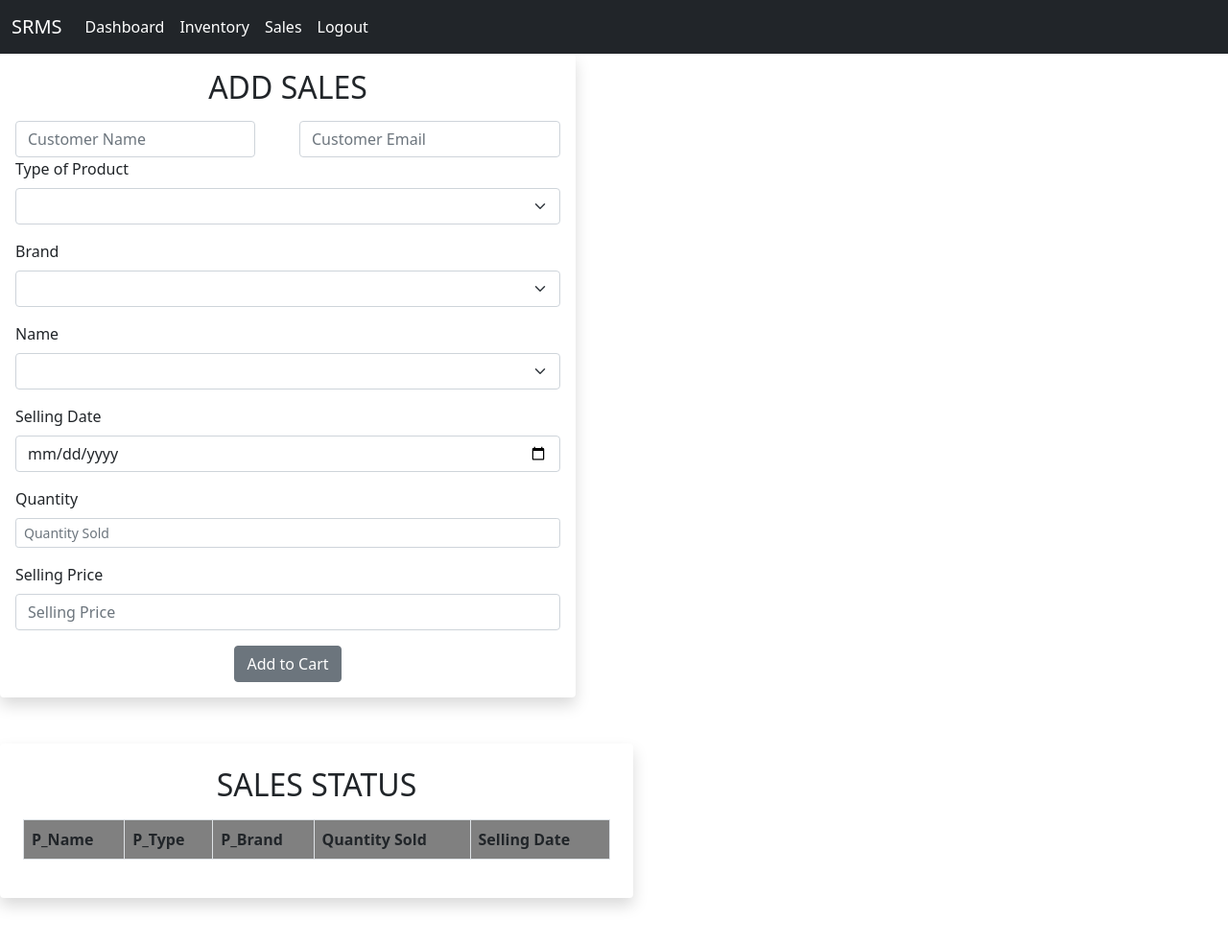
After one commit to Mayank-711/SalesandRetail, a Django app: page /sales/ in a window 1280 px wide; the page is wider, and only the part inside the window is pictured. The commit adds this page. Shown: that part at 96% size. Run offline with Django 5.2, Linux system fonts and the light colour scheme; data comes from the database, SQL or seed files in the repository; both versions use the stored data as it was after the commit; lists and menus that the app fills with data are empty.

Commit message:
salesmodel

```diff
--- a/SalesandRetail/SalesandRetail/urls.py
+++ b/SalesandRetail/SalesandRetail/urls.py
@@ -27,4 +27,5 @@ urlpatterns = [
     path('logout/',views.LogoutPage,name ='logout'),
     path('dashboard/',iviews.Dashboard,name='dashboard'),
     path('inventory/',iviews.inventory,name='inventory'),
+    path('sales/',iviews.SalesPage,name='sales'),
 ]
--- a/SalesandRetail/inventory/views.py
+++ b/SalesandRetail/inventory/views.py
@@ -2,13 +2,13 @@ from django.shortcuts import render,redirect,get_object_or_404
 from django.contrib.auth.decorators import login_required
 from django.contrib.auth import authenticate
 from .models import *
+from django.http import JsonResponse
 # Create your views here.
 
 
 def inventory(request):
     user = request.user
     username = user.username
-    print(username)
     if request.method=="POST":
         data=request.POST
         P_Type=data.get("typeofproduct")
@@ -25,3 +25,12 @@ def inventory(request):
 
 def Dashboard(request):
     return render(request,'inventory/dashboard.html')
+
+def SalesPage(request):
+    user = request.user
+    username = user.username
+    producttype = Inventory.objects.filter(username=username).values('P_Type').distinct()
+    btype = Inventory.objects.filter(username=username).values('P_Brand').distinct()
+    ntype = Inventory.objects.filter(username=username).values('p_Name').distinct()
+    context = {'ptypes':producttype,'brandtypes':btype,'pnames':ntype}
+    return render(request,'inventory/sales.html',context=context)
--- a/SalesandRetail/templates/inventory/base.html
+++ b/SalesandRetail/templates/inventory/base.html
@@ -17,7 +17,7 @@
             <div class="navbar-nav">
               <a class="nav-link active" aria-current="page" href="{% url 'dashboard'%}">Dashboard</a>
               <a class="nav-link active" aria-current="page" href="{% url 'inventory'%}">Inventory</a>
-              <a class="nav-link active" aria-current="page" href="#">Sales</a>
+              <a class="nav-link active" aria-current="page" href="{% url 'sales'%}">Sales</a>
               <a class="nav-link active" aria-current="page" href="{% url 'logout'%}">Logout</a>
               <a class="nav-link active" aria-current="page" href="#" style="color: white; padding-left: 900px;">&#128100;: {{ user.username }}</a>
             </div>
--- /dev/null
+++ b/SalesandRetail/templates/inventory/sales.html
@@ -0,0 +1,88 @@
+{% extends 'inventory/base.html' %}
+{% block content %}
+<form method="post">
+    {% csrf_token %}
+    <div class="shadow p-3 mb-5 bg-white rounded" style="max-width: 600px;">
+        <h2 class="text-center mb-3">ADD SALES</h2>
+        <div class="row">
+            <div class="col">
+                <input type="text" class="form-control" placeholder="Customer Name" aria-label="First name" name="cname" style="max-width: 250px;">
+            </div>
+            <div class="col">
+                <input type="email" class="form-control" placeholder="Customer Email" aria-label="email" name="cmail">
+            </div>
+        </div>
+        <label for="stype" class="form-label">Type of Product</label>
+        <select id="stype" class="form-select mb-3" aria-label="Type of Product" name="stype">
+            {% for ptype in ptypes %}
+            <option value="{{ ptype.P_Type }}">{{ ptype.P_Type }}</option>
+            {% endfor %}
+        </select>
+
+        <label for="sbrand" class="form-label">Brand</label>
+        <select id="sbrand" class="form-select mb-3" aria-label="Brand" name="sbrand">
+            {% for btype in brandtypes %}
+            <option value="{{ btype.P_Brand }}">{{ btype.P_Brand }}</option>
+            {% endfor %}
+        </select>
+
+        <label for="sname" class="form-label">Name</label>
+        <select id="sname" class="form-select mb-3" aria-label="Name" name="sname">
+            {% for pname in pnames %}
+            <option value="{{ pname.p_Name }}">{{ pname.p_Name }}</option>
+            {% endfor %}
+        </select>
+
+        <div class="mb-3">
+            <label for="sellingDate" class="form-label">Selling Date</label>
+            <input type="date" class="form-control" id="sellingDate" name="sellingDate">
+        </div>
+
+        <div class="mb-3">
+            <label for="scount" class="form-label">Quantity</label>
+            <input type="text" class="form-control form-control-sm" id="scount" placeholder="Quantity Sold" name="scount">
+        </div>
+        <div class="mb-3">
+            <label for="sellingPrice" class="form-label">Selling Price</label>
+            <input type="text" class="form-control" id="sellingPrice" placeholder="Selling Price" name="sellingPrice">
+        </div>
+        <button type="submit" class="btn btn-secondary d-block mx-auto">Add to Cart</button>
+    </div>
+</form>
+
+
+  <div class="col-md-9">
+    <div class="shadow p-4 mb-5 bg-white rounded" style="width: calc(100% - 300px);">
+      <h2 class="text-center mb-3">SALES STATUS</h2>
+      <div class="InventoryStatus">
+        <table class="table table-bordered table-hover">
+          <thead style="background-color: gray;">
+            <tr>
+              <th>P_Name</th>
+              <th>P_Type</th>
+              <th>P_Brand</th>
+              <th>Quantity Sold</th>
+              <th>Selling Date</th>
+            </tr>
+          </thead>
+          <tbody>
+              {% for item in Inventory %}
+              {% if item.username == user.username %}
+                  <tr>
+                      <td>{{ item.p_Name }}</td>
+                      <td>{{ item.P_Type }}</td>
+                      <td>{{ item.P_Brand }}</td>
+                      <td>{{ item.P_Stock }}</td>
+                      <td>{{ item.cost }}</td>
+                      <td>{{ item.R_date }}</td>
+                  </tr>
+              {% endif %}
+          {% endfor %}
+          </tbody>
+        </table>
+      </div>
+    </div>
+  </div>
+</div>
+</div>
+{%endblock%}
```
Also changed, not shown: SalesandRetail/inventory/models.py (+11 -0 lines), SalesandRetail/db.sqlite3, SalesandRetail/inventory/migrations/0002_sales.py (added).
